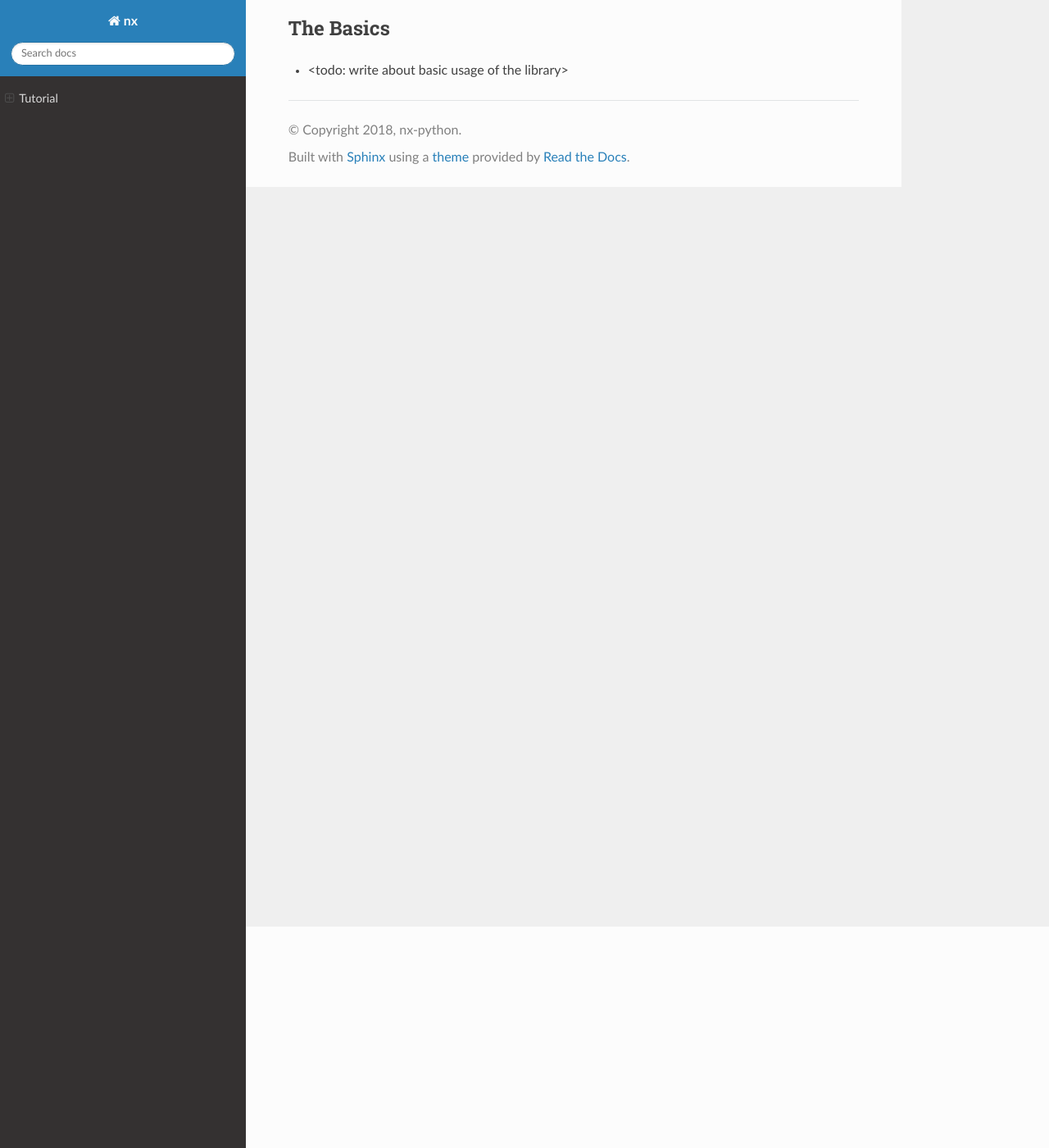
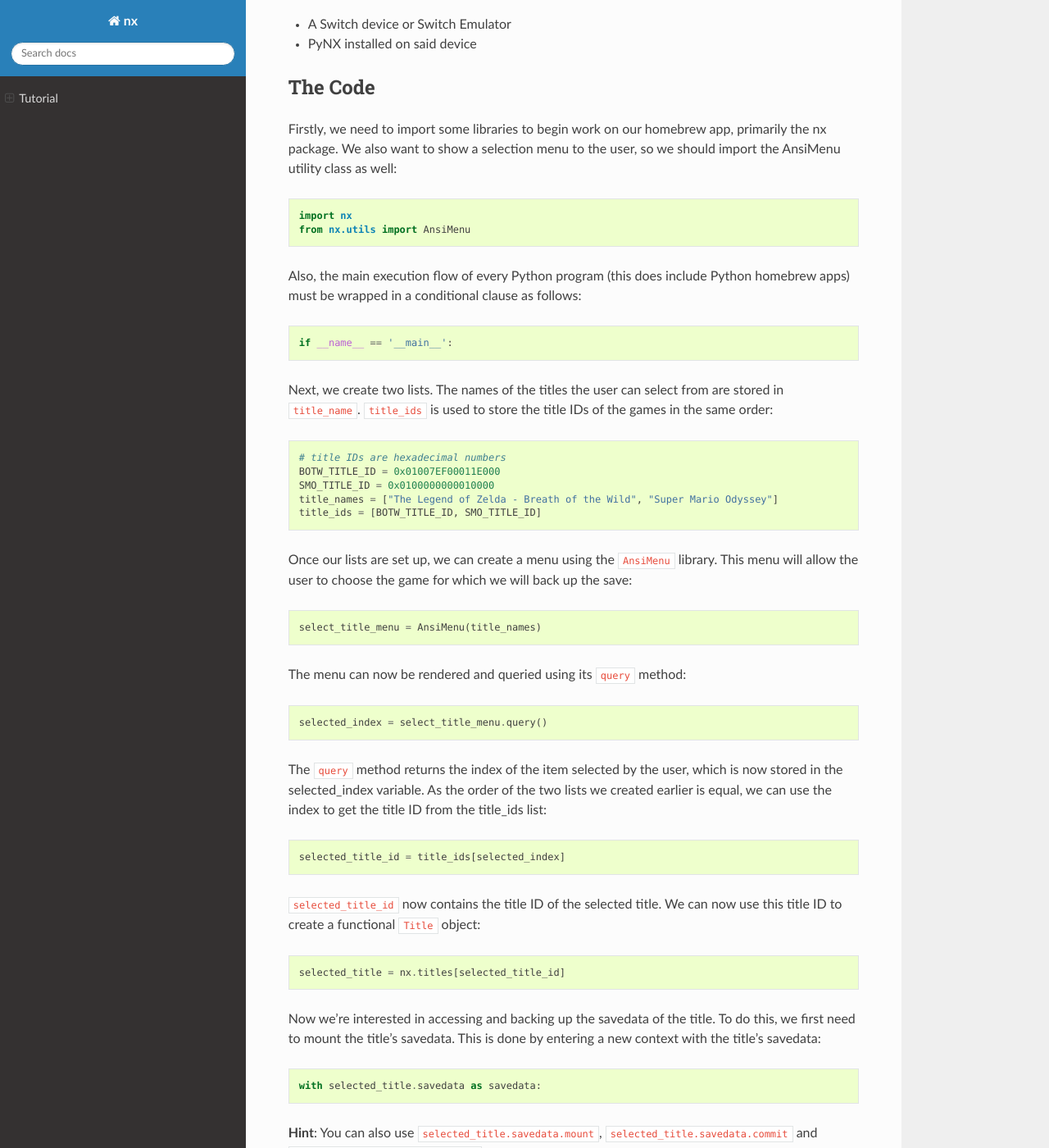
Before and after one commit to nx-python/nx, a Sphinx documentation site: the page built from docs/getting_started/tutorial.rst, in a window 1280 px wide and 1400 px high, scrolled down 270 px. Shown: the whole window at 82% size. Built offline with Sphinx 7.4.7 and the Read the Docs theme 2.0.0, drawn with Linux system fonts in a browser that asks for light colours; some of the changed text lies outside the part shown.

Commit message:
Added an almost-finished abridged tutorial page

```diff
--- a/docs/getting_started/tutorial.rst
+++ b/docs/getting_started/tutorial.rst
@@ -4,11 +4,85 @@
 Tutorial
 ==================
 
+This quick tutorial will explain how you can use the nx package. We will start with a simple homebrew app that allows the user to backup the savedata of a selection of games.
+
 Pre-requisites
 ------------------
 * A Switch device or Switch Emulator
 * PyNX installed on said device
 
-The Basics
+The Code
 ------------------
-* <todo: write about basic usage of the library>
+
+Firstly, we need to import some libraries to begin work on our homebrew app, primarily the nx package.
+We also want to show a selection menu to the user, so we should import the AnsiMenu utility class as well::
+
+    import nx
+    from nx.utils import AnsiMenu
+
+Also, the main execution flow of every Python program (this does include Python homebrew apps) must be wrapped in a conditional clause as follows::
+
+    if __name__ == '__main__':
+
+Next, we create two lists. The names of the titles the user can select from are stored in ``title_name``. ``title_ids`` is used to store the title IDs of the games in the same order::
+
+    # title IDs are hexadecimal numbers
+    BOTW_TITLE_ID = 0x01007EF00011E000
+    SMO_TITLE_ID = 0x0100000000010000
+    title_names = ["The Legend of Zelda - Breath of the Wild", "Super Mario Odyssey"]
+    title_ids = [BOTW_TITLE_ID, SMO_TITLE_ID]
+
+Once our lists are set up, we can create a menu using the ``AnsiMenu`` library. This menu will allow the user to choose the game for which we will back up the save::
+
+    select_title_menu = AnsiMenu(title_names)
+
+The menu can now be rendered and queried using its ``query`` method::
+
+    selected_index = select_title_menu.query()
+
+The ``query`` method returns the index of the item selected by the user, which is now stored in the selected_index variable. As the order of the two lists we created earlier is equal, we can use the index to get the title ID from the title_ids list::
+
+    selected_title_id = title_ids[selected_index]
+
+``selected_title_id`` now contains the title ID of the selected title. We can now use this title ID to create a functional ``Title`` object::
+
+    selected_title = nx.titles[selected_title_id]
+
+Now we're interested in accessing and backing up the savedata of the title. To do this, we first need to mount the title's savedata. This is done by entering a new context with the title's savedata::
+
+    with selected_title.savedata as savedata:
+
+**Hint**: You can also use ``selected_title.savedata.mount``, ``selected_title.savedata.commit`` and ``selected_title.savedata.unmount``, however, using a with block might save you from a lot of potential headache, and is typically more simple and improves readability.
+Now that the savedata filesystem of the title is mounted, you can backup its content simply by calling its ``backup`` method::
+
+    savedata.backup()
+
+This creates a backup of the savedata in ``/backups/savedata/{title_id}/``. You can also provide your own backup path like this::
+
+    savedata.backup('/savedata_backups/{}/'.format(title_names[selected_index]))
+
+When the ``with`` block ends, the savedata filesystem is automatically committed and unmounted.
+
+That's it! Your code should now look like this::
+
+    import nx
+    from nx.utils import AnsiMenu
+
+
+    if __name__ == '__main__':
+        # title IDs are hexadecimal numbers
+        BOTW_TITLE_ID = 0x01007EF00011E000
+        SMO_TITLE_ID = 0x0100000000010000
+        title_names = ["The Legend of Zelda - Breath of the Wild", "Super Mario Odyssey"]
+        title_ids = [BOTW_TITLE_ID, SMO_TITLE_ID]
+
+        select_title_menu = AnsiMenu(title_names)
+        selected_title = select_title_menu.query()
+
+        selected_title = title_ids[selected_title]
+        selected_title = nx.titles[selected_title]
+
+        with selected_title.savedata as savedata:
+            savedata.backup('/savedata_backups/{}/'.format(title_names[selected_index]))
+
+Congratulations, you have created your first Switch homebrew application in Python!
```
